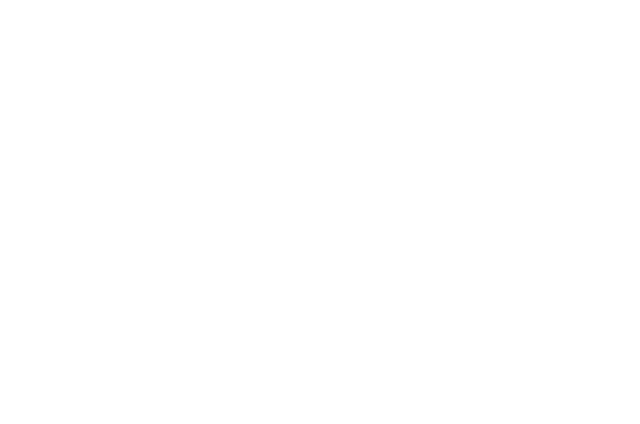
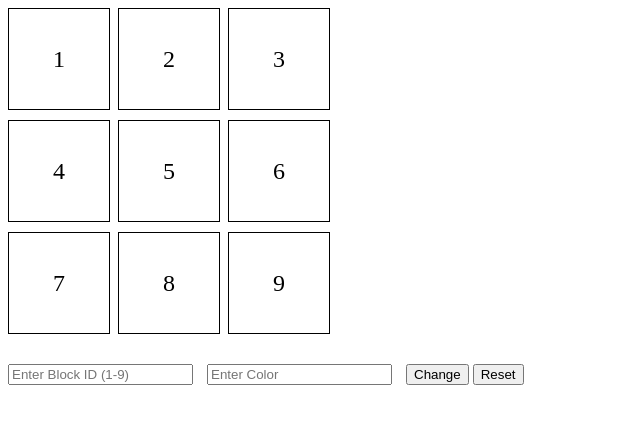
Before and after one commit to acciojob/Replit-Asian-Paints-TheThunderB0lt, a website: page main.html in a window 1280 px wide. Shown: the whole page, without its empty margins (0-640 px from the left). Drawn offline with Linux system fonts and the light colour scheme.

Commit message:
created a submission

```diff
--- a/main.html
+++ b/main.html
@@ -1,16 +1,29 @@
 <!DOCTYPE html>
-
 <html>
 
 <head>
-	<link rel="stylesheet" href="styles.css">
+    <link rel="stylesheet" href="styles.css">
 </head>
 
 <body>
-	<!-- the entire body must be written by student -->
-    <script type="text/javascript" src="./script.js">
-</script>
+    <div class="grid-container">
+        <div id="1" class="grid-item">1</div>
+        <div id="2" class="grid-item">2</div>
+        <div id="3" class="grid-item">3</div>
+        <div id="4" class="grid-item">4</div>
+        <div id="5" class="grid-item">5</div>
+        <div id="6" class="grid-item">6</div>
+        <div id="7" class="grid-item">7</div>
+        <div id="8" class="grid-item">8</div>
+        <div id="9" class="grid-item">9</div>
+    </div>
 
+    <input type="text" id="block_id" placeholder="Enter Block ID (1-9)">
+    <input type="text" id="colour_id" placeholder="Enter Color">
+    <button id="change_button">Change</button>
+    <button id="reset_button">Reset</button>
+
+    <script type="text/javascript" src="./script.js"></script>
 </body>
 
 </html>
--- a/script.js
+++ b/script.js
@@ -1 +1,39 @@
-//your JS code here. If required.
+// script.js
+
+document.addEventListener("DOMContentLoaded", function () {
+    const gridItems = document.querySelectorAll('.grid-item');
+    const blockIdInput = document.getElementById('block_id');
+    const colorIdInput = document.getElementById('colour_id');
+    const changeButton = document.getElementById('change_button');
+    const resetButton = document.getElementById('reset_button');
+
+    // Function to change the color of a specific grid item
+    function changeColor(blockId, color) {
+        const targetBlock = document.getElementById(blockId);
+        if (targetBlock) {
+            targetBlock.style.backgroundColor = color;
+        }
+    }
+
+    // Function to reset all grid item colors to transparent
+    function resetGrid() {
+        gridItems.forEach(item => {
+            item.style.backgroundColor = 'transparent';
+        });
+    }
+
+    // Event listener for the Change Color button
+    changeButton.addEventListener('click', function () {
+        const blockId = blockIdInput.value;
+        const color = colorIdInput.value;
+        changeColor(blockId, color);
+        // Reset the input fields
+        blockIdInput.value = '';
+        colorIdInput.value = '';
+    });
+
+    // Event listener for the Reset button
+    resetButton.addEventListener('click', function () {
+        resetGrid();
+    });
+});
--- a/styles.css
+++ b/styles.css
@@ -1 +1,28 @@
-/*  your css code here. If applicable */
+/* styles.css */
+
+.grid-container {
+    display: grid;
+    grid-template-columns: repeat(3, 100px);
+    grid-gap: 10px;
+    margin-bottom: 20px;
+}
+
+.grid-item {
+    width: 100px;
+    height: 100px;
+    border: 1px solid black;
+    display: flex;
+    align-items: center;
+    justify-content: center;
+    font-size: 24px;
+}
+
+#block_id,
+#colour_id {
+    margin-right: 10px;
+}
+
+#change_button,
+#reset_button {
+    margin-top: 10px;
+}
```
